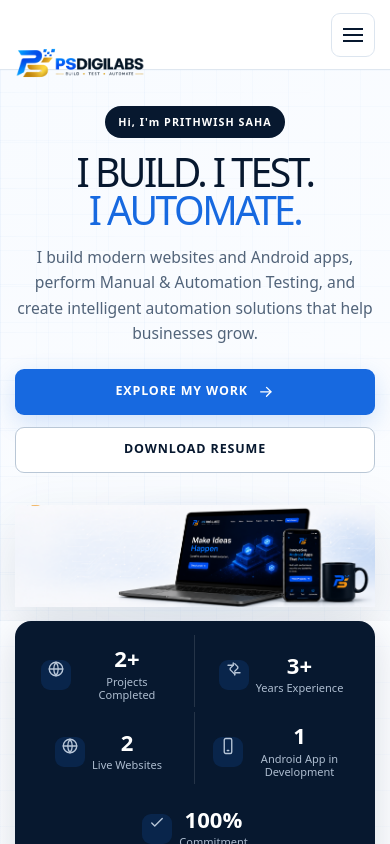
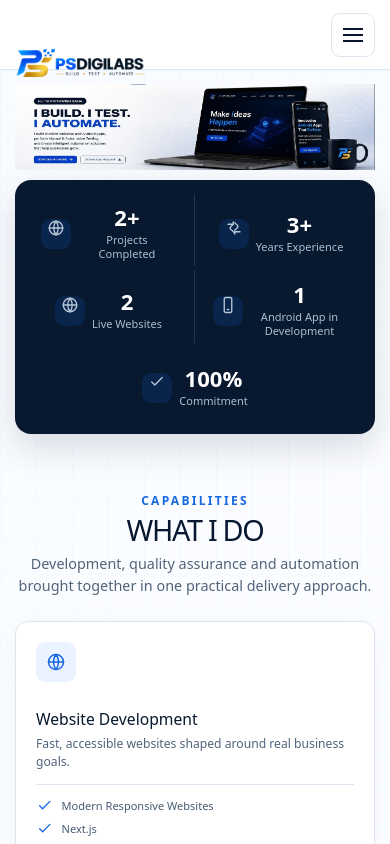
Before and after one commit to Prithvi85/psdigilabs, a Next.js app: page / in a window 390 px wide. Shown: the top 844 px of the page. Built offline with nearby package versions, Linux system fonts and the light colour scheme.

Commit message:
Replace PSDigiLabs hero with final production artwork

```diff
--- a/app/globals.css
+++ b/app/globals.css
@@ -43,17 +43,9 @@ svg { width: 1.1rem; height: 1.1rem; flex: 0 0 auto; }
 .mobile-panel nav { display: flex; flex-direction: column; max-width: 560px; margin: auto; }
 .mobile-panel nav > a:not(.button) { padding: 16px 12px; border-bottom: 1px solid var(--line); font-size: .85rem; font-weight: 750; letter-spacing: .1em; }
 .mobile-panel .button { margin-top: 22px; }
-.hero { min-height: calc(100vh - 76px); position: relative; display: grid; align-items: center; overflow: hidden; background: linear-gradient(135deg,#f8fbff 0%,#fff 52%,#edf5ff 100%); }
-.hero-grid-pattern { position: absolute; inset: 0; opacity: .55; background-image: linear-gradient(rgba(23,105,224,.045) 1px, transparent 1px), linear-gradient(90deg,rgba(23,105,224,.045) 1px, transparent 1px); background-size: 48px 48px; mask-image: linear-gradient(to right,black,transparent 80%); }
-.hero-inner { position: relative; display: grid; grid-template-columns: .85fr 1.15fr; align-items: center; gap: 28px; padding-block: 52px; }
-.hero-copy { position: relative; z-index: 2; }
-.hero-copy h1 { margin: 20px 0; font-size: clamp(3rem, 5.5vw, 5.25rem); line-height: .98; letter-spacing: -.065em; }
-.hero-copy h1 span { color: var(--blue); }
-.hero-lead { max-width: 600px; color: var(--slate); line-height: 1.75; font-size: 1.05rem; }
-.button-row { display: flex; flex-wrap: wrap; gap: 12px; margin-top: 28px; }
-.hero-visual { position: relative; filter: drop-shadow(0 25px 35px rgba(13,38,70,.12)); }
-.hero-visual::before { content: ""; position: absolute; inset: 12% 8%; background: radial-gradient(circle,rgba(23,105,224,.15),transparent 68%); filter: blur(20px); }
-.hero-visual img { position: relative; display: block; width: 100%; height: auto; max-height: 72vh; object-fit: contain; }
+.hero { overflow: hidden; }
+.hero-inner { padding-block: 20px 12px; }
+.hero-image { display: block; width: 100%; height: auto; object-fit: contain; }
 .stats-section { padding: 36px 0; background: var(--navy); color: white; }
 .stats-grid { display: grid; grid-template-columns: repeat(5,1fr); }
 .stats-grid > div { padding: 0 18px; text-align: center; border-right: 1px solid rgba(255,255,255,.12); }
@@ -136,20 +128,19 @@ svg { width: 1.1rem; height: 1.1rem; flex: 0 0 auto; }
 .sr-only { position: absolute; width: 1px; height: 1px; padding: 0; margin: -1px; overflow: hidden; clip: rect(0,0,0,0); white-space: nowrap; border: 0; }
 @media (max-width: 1023px) {
   .desktop-nav, .header-cta { display: none; }.mobile-menu-wrap { display: block; }
-  .hero { min-height: auto; }.hero-inner { grid-template-columns: 1fr; padding-block: 72px 46px; }.hero-copy { text-align: center; }.hero-copy .eyebrow, .hero-lead { margin-inline: auto; }.button-row { justify-content: center; }.hero-visual { max-width: 800px; margin: auto; }
   .stats-grid { grid-template-columns: repeat(3,1fr); gap: 28px 0; }.stats-grid > div:nth-child(3) { border: 0; }
   .automation-banner, .about-grid, .contact-grid { grid-template-columns: 1fr; }.about-grid, .contact-grid { gap: 42px; }.skills-grid { grid-template-columns: repeat(2,1fr); }
 }
 @media (max-width: 767px) {
   .container { width: min(100% - 30px, 600px); }.section { padding: 76px 0; }.section-heading { margin-bottom: 38px; }
-  .hero-inner { padding-top: 58px; }.hero-copy h1 { font-size: clamp(2.65rem,13vw,4rem); }.hero-lead { font-size: .98rem; }.button-row { flex-direction: column; }.button-row .button { width: 100%; }
+  .hero-inner { padding-block: 14px 10px; }
   .stats-grid { grid-template-columns: repeat(2,1fr); }.stats-grid > div:nth-child(3) { border-right: 1px solid rgba(255,255,255,.12); }.stats-grid > div:nth-child(even), .stats-grid > div:last-child { border-right: 0; }.stats-grid > div:last-child { grid-column: 1 / -1; }
   .services-grid { grid-template-columns: 1fr; }.service-card { padding: 24px; }.service-card ul { columns: 1; }.automation-banner { padding: 28px 22px; gap: 26px; }.workflow { min-height: 0; }.workflow svg { transform: rotate(90deg); }
   .project-card { height: 430px; }.slider-control { top: 42%; width: 42px; height: 42px; }.slider-control.previous { left: 9px; }.slider-control.next { right: 9px; }.project-copy { padding: 22px; }
   .skills-grid { grid-template-columns: 1fr; }.skill-card { min-height: 0; }.footer-grid { grid-template-columns: 1fr; gap: 30px; }
 }
 @media (max-width: 390px) {
-  .hero-copy h1 { font-size: 2.55rem; }.dark-eyebrow { font-size: .67rem; }.service-heading { flex-direction: column; }.project-copy h3 { font-size: 1.65rem; }.project-button { width: 100%; padding-inline: 12px; }.contact-card { padding: 7px; }.contact-card > a, .contact-item { padding: 13px 10px; }
+  .dark-eyebrow { font-size: .67rem; }.service-heading { flex-direction: column; }.project-copy h3 { font-size: 1.65rem; }.project-button { width: 100%; padding-inline: 12px; }.contact-card { padding: 7px; }.contact-card > a, .contact-item { padding: 13px 10px; }
 }
 @media (prefers-reduced-motion: reduce) {
   html { scroll-behavior: auto; } *, *::before, *::after { scroll-behavior: auto !important; transition-duration: .01ms !important; animation-duration: .01ms !important; animation-iteration-count: 1 !important; }
--- a/app/rectification.css
+++ b/app/rectification.css
@@ -3,10 +3,6 @@ main { position: relative; overflow: clip; background: linear-gradient(145deg, #
 main::before { content: ""; position: absolute; inset: 0; pointer-events: none; opacity: .48; background-image: linear-gradient(rgba(23,105,224,.045) 1px, transparent 1px), linear-gradient(90deg,rgba(23,105,224,.045) 1px, transparent 1px); background-size: 48px 48px; mask-image: linear-gradient(to bottom, black 0%, rgba(0,0,0,.78) 62%, transparent 100%); }
 main > * { position: relative; }
 .hero { background: transparent; }
-.hero-grid-pattern { inset: -74px 0 -130px; opacity: .55; mask-image: linear-gradient(to right,black,transparent 92%); }
-.hero-inner { min-height: 470px; padding-block: 30px 20px; }
-.hero-copy h1 { color: var(--navy); }
-.hero-visual { margin-inline: -10px -34px; }
 .stats-section { padding: 0 0 22px; background: transparent; }
 .stats-grid { width: min(1280px, calc(100% - 48px)); }
 .content-layout { display: block; padding-block: 12px 62px; }
@@ -35,10 +31,8 @@ main > * { position: relative; }
 .info-sidebar .skills-grid { align-content: flex-start; }
 @media (max-width: 1190px) {
   .services-grid { grid-template-columns: repeat(2, minmax(0,1fr)); }
-  .hero-visual { margin-inline: 0 -18px; }
 }
 @media (max-width: 1023px) {
-  .hero-inner { min-height: 0; padding-block: 45px 20px; }
   .stats-grid { width: min(100% - 40px, 900px); }
   .content-layout { padding-top: 10px; }
   .info-sidebar { grid-template-columns: repeat(2, minmax(0,1fr)); }
@@ -47,8 +41,6 @@ main > * { position: relative; }
 }
 @media (max-width: 767px) {
   main::before { background-size: 36px 36px; }
-  .hero-inner { padding-block: 36px 14px; }
-  .hero-visual { margin-inline: 0; }
   .stats-grid { width: min(100% - 30px, 600px); }
   .content-section { padding-top: 26px; }
   .services-grid { grid-template-columns: 1fr; }
--- a/app/reference.css
+++ b/app/reference.css
@@ -7,13 +7,6 @@
 .desktop-nav { gap: clamp(15px, 1.65vw, 27px); }
 .desktop-nav a { font-size: .69rem; }
 .header-cta { min-height: 42px; padding-inline: 17px; }
-.hero { min-height: 0; overflow: hidden; }
-.hero-inner { grid-template-columns: 43fr 57fr; gap: 18px; min-height: 490px; padding-block: 34px 24px; }
-.hero-copy h1 { margin: 16px 0; font-size: clamp(3rem, 4.65vw, 4.55rem); }
-.hero-lead { max-width: 540px; line-height: 1.62; font-size: .98rem; }
-.button-row { margin-top: 22px; }
-.hero-visual { margin-right: -18px; filter: drop-shadow(0 22px 30px rgba(13,38,70,.12)); }
-.hero-visual img { width: 100%; max-height: none; object-fit: contain; }
 .stats-section { position: relative; z-index: 2; padding: 0 0 26px; background: white; color: white; }
 .stats-grid { min-height: 102px; padding: 20px 12px; border-radius: 16px; background: var(--navy); box-shadow: 0 14px 35px rgba(7,24,47,.14); }
 .stat-item { display: flex; align-items: center; justify-content: center; gap: 11px; padding: 0 16px; border-right: 1px solid rgba(255,255,255,.13); }
@@ -76,11 +69,6 @@
   .container { width: min(100% - 40px, 900px); }
   .brand { width: 158px; height: 64px; }
   .mobile-panel { top: 74px; height: calc(100dvh - 74px); }
-  .hero-inner { grid-template-columns: 1fr; min-height: 0; padding-block: 48px 22px; }
-  .hero-copy { text-align: center; }
-  .hero-copy .eyebrow, .hero-lead { margin-inline: auto; }
-  .button-row { justify-content: center; }
-  .hero-visual { width: 100%; max-width: 850px; margin: 2px auto 0; }
   .stats-grid { grid-template-columns: repeat(3,1fr); gap: 0; }
   .stat-item { min-height: 72px; }
   .stat-item:nth-child(3) { border-right: 0; }
@@ -95,9 +83,6 @@
   .site-header { height: 70px; }
   .brand { width: 142px; height: 60px; }
   .mobile-panel { inset: 70px 0 0; height: calc(100dvh - 70px); }
-  .hero-inner { padding-block: 38px 15px; }
-  .hero-copy h1 { margin-block: 15px; font-size: clamp(2.55rem, 12vw, 3.75rem); }
-  .hero-visual { margin-top: 14px; }
   .stats-section { padding-bottom: 14px; }
   .stats-grid { grid-template-columns: repeat(2,1fr); padding: 14px 8px; }
   .stat-item { padding: 8px; border-right: 1px solid rgba(255,255,255,.13); }
@@ -116,7 +101,6 @@
 }
 @media (max-width: 390px) {
   .brand { width: 130px; height: 56px; }
-  .hero-copy h1 { font-size: 2.45rem; }
   .stat-item { gap: 7px; }
   .stat-icon { width: 30px; height: 30px; }
   .project-card { height: 370px; }
--- a/components/hero/hero-section.tsx
+++ b/components/hero/hero-section.tsx
@@ -1,23 +1,18 @@
 import Image from "next/image";
-import { Icon } from "@/components/ui/icon";
 
 export function HeroSection() {
   return (
     <section id="home" className="hero section-anchor">
-      <div className="hero-grid-pattern" aria-hidden="true" />
       <div className="container hero-inner">
-        <div className="hero-copy">
-          <p className="eyebrow dark-eyebrow">Hi, I&apos;m PRITHWISH SAHA</p>
-          <h1>I BUILD. I TEST.<br /><span>I AUTOMATE.</span></h1>
-          <p className="hero-lead">I build modern websites and Android apps, perform Manual &amp; Automation Testing, and create intelligent automation solutions that help businesses grow.</p>
-          <div className="button-row">
-            <a className="button button-primary" href="#projects">EXPLORE MY WORK <Icon name="arrow" /></a>
-            <button className="button button-secondary" type="button" aria-label="Download resume - resume file coming soon">DOWNLOAD RESUME</button>
-          </div>
-        </div>
-        <div className="hero-visual">
-          <Image src="/images/hero/hero.png" alt="Laptop, mobile phone and PSDigiLabs cup representing digital development, testing and automation" width={1535} height={436} priority sizes="(max-width: 1023px) 100vw, 57vw" />
-        </div>
+        <Image
+          className="hero-image"
+          src="/images/hero/hero.jpeg"
+          alt="PSDigiLabs — Build, Test and Automate"
+          width={1279}
+          height={304}
+          priority
+          sizes="(max-width: 767px) calc(100vw - 30px), (max-width: 1023px) calc(100vw - 40px), (max-width: 1328px) calc(100vw - 48px), 1280px"
+        />
       </div>
     </section>
   );
```
Also changed, not shown: public/images/hero/hero.jpeg (added), public/images/hero/hero.png (deleted).
